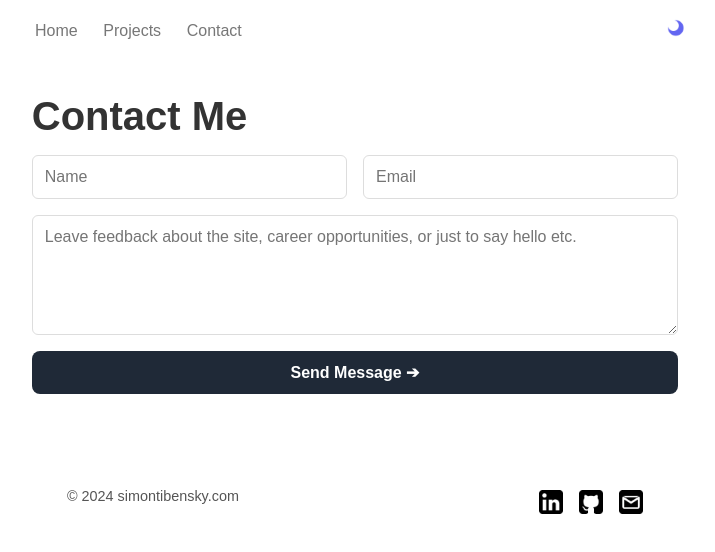
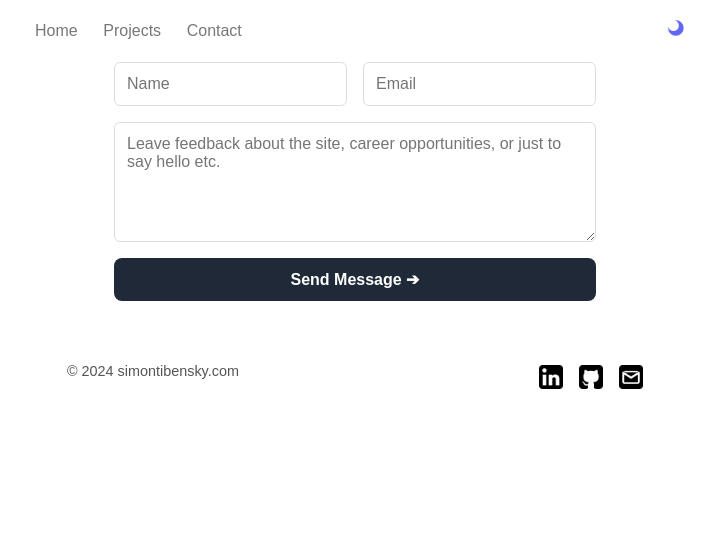
Before and after one commit to Tiky121/Website, a plain HTML site: page contact.html in a window 1280 px wide. Shown: the whole page, without its empty margins (285-1000 px from the left). Drawn offline with Linux system fonts and the light colour scheme.

Commit message:
Update contact.html

```diff
--- a/contact.html
+++ b/contact.html
@@ -24,9 +24,7 @@
   </nav>
 
   <!-- Contact Section -->
-  <section class="contact-section">
-    <h1>Contact Me</h1>
-    <form id="contact-form" action="send_email.php" method="POST" class="contact-form">
+  <form id="contact-form" action="https://formspree.io/f/mblgwnpy" method="POST" class="contact-form">
     <div class="form-group">
       <input type="text" name="name" placeholder="Name" required>
       <input type="email" name="email" placeholder="Email" required>
@@ -34,7 +32,7 @@
     <textarea name="message" placeholder="Leave feedback about the site, career opportunities, or just to say hello etc." required></textarea>
     <button type="submit">Send Message ➔</button>
   </form>
-  </section>
+
 
   <!-- Footer -->
   <footer class="footer">
```
Lines whose indentation alone changed are shown as unchanged.
